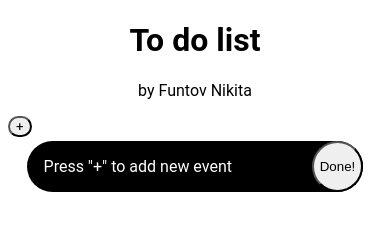
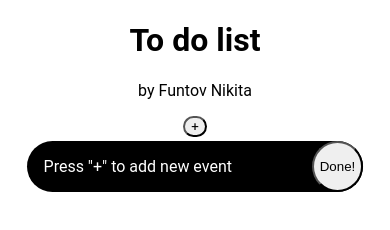
Before and after one commit to NikitaFuntov/todo, a plain HTML site: page index.html in a window 390 px wide. Drawn offline with Linux system fonts and the light colour scheme.

Commit message:
css mobile update

```diff
--- a/css/scss/main.scss
+++ b/css/scss/main.scss
@@ -58,4 +58,8 @@
         margin-top: 1%;
         width: 90%;
     }
+    .add{
+        display: flex;
+        justify-content: center;
+    }
 }
```
Also changed, not shown: css/main.css, 1 other file.
